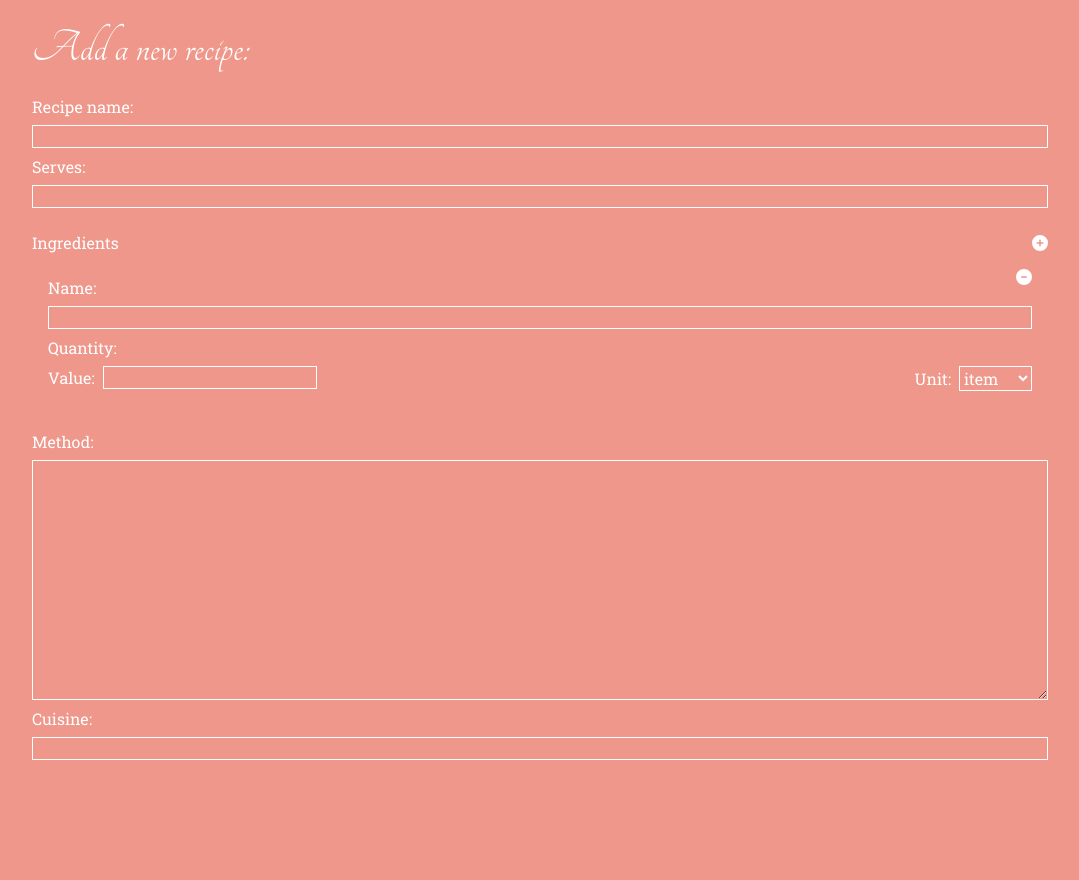
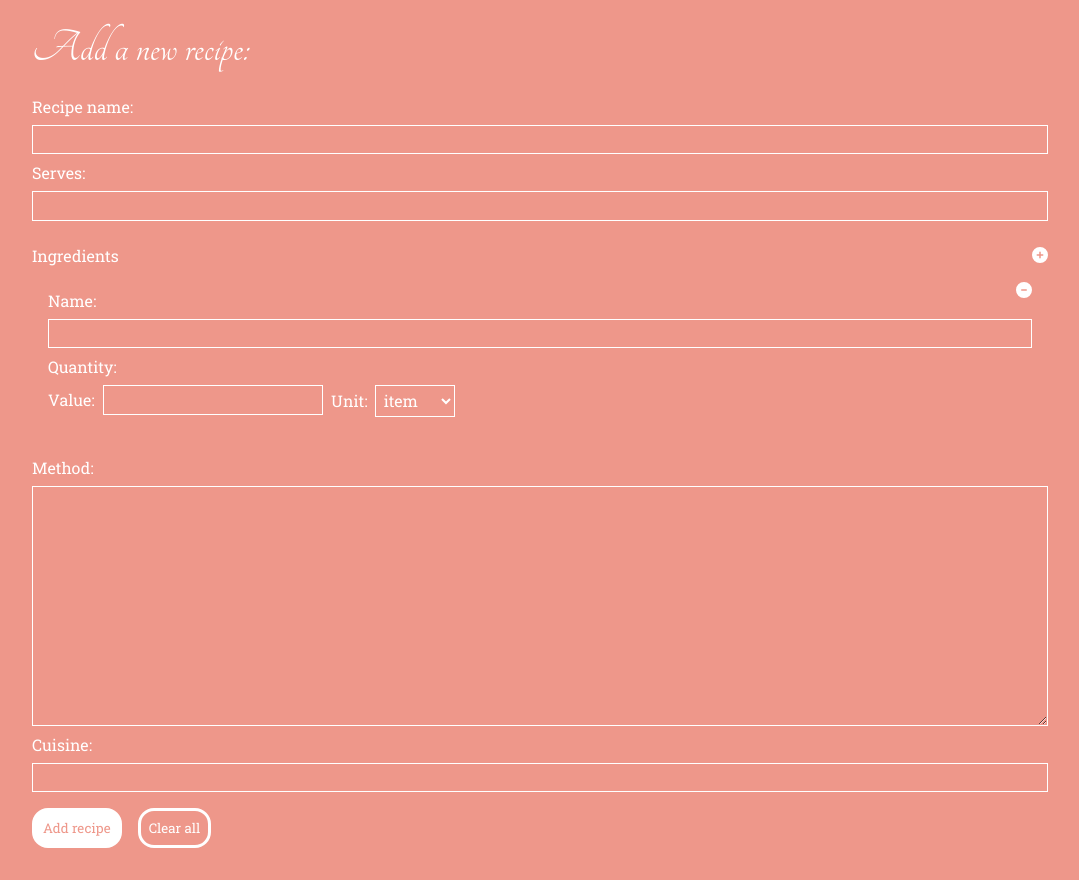
Before and after one commit to nchomeldoe/nats-cookbook, a React (Create React App) app: page /new in a window 1280 px wide. Shown: the part 120-1000 px from the top of the page, without its empty margins (96-1175 px from the left). Before the commit the page ends 912 px from the top, so only its background shows below. Built offline with nearby package versions, Linux system fonts and the light colour scheme.

Commit message:
created button component and added styling based on props

```diff
--- /dev/null
+++ b/src/components/Button/Button.jsx
@@ -0,0 +1,7 @@
+import "./Button.scss";
+
+const Button = ({ text, type }) => {
+  return <button className={`button button--${type}`}>{text}</button>;
+};
+
+export default Button;
--- /dev/null
+++ b/src/components/Button/Button.scss
@@ -0,0 +1,26 @@
+@use "../../assets/sass/_variables.scss" as *;
+
+.button {
+  border-radius: 1rem;
+  padding: 0.5rem;
+  border: 0.2rem solid $color-primary;
+  font-family: $font-secondary;
+
+  &--primary {
+    background-color: $color-primary;
+    color: $color-secondary;
+    &:hover {
+      background-color: $color-secondary;
+      color: $color-primary;
+    }
+  }
+
+  &--secondary {
+    background-color: $color-secondary;
+    color: $color-primary;
+    &:hover {
+      background-color: $color-primary;
+      color: $color-secondary;
+    }
+  }
+}
--- a/src/components/IngredientFormItem/IngredientFormItem.scss
+++ b/src/components/IngredientFormItem/IngredientFormItem.scss
@@ -13,7 +13,7 @@
   &__input {
     margin-top: 0.5rem;
     margin-right: 0.5rem;
-    padding: 0;
+    padding: 0.2rem;
     border: 0.02rem solid $color-primary;
     outline: 0;
     font-size: 100%;
@@ -44,6 +44,5 @@
 
   &__quantity-container {
     display: flex;
-    justify-content: space-between;
   }
 }
--- a/src/components/RecipeForm/RecipeForm.jsx
+++ b/src/components/RecipeForm/RecipeForm.jsx
@@ -2,6 +2,7 @@ import { useState } from "react";
 import { FontAwesomeIcon } from "@fortawesome/react-fontawesome";
 import { faCirclePlus } from "@fortawesome/free-solid-svg-icons";
 import IngredientFormItem from "../IngredientFormItem/IngredientFormItem";
+import Button from "../Button/Button";
 import "./RecipeForm.scss";
 
 const RecipeForm = () => {
@@ -86,6 +87,10 @@ const RecipeForm = () => {
         id="cuisine"
         name="cuisine"
       />
+      <div className="recipe-form__buttons-container">
+        <Button text="Add recipe" type="primary" />
+        <Button text="Clear all" type="secondary" />
+      </div>
     </form>
   );
 };
--- a/src/components/RecipeForm/RecipeForm.scss
+++ b/src/components/RecipeForm/RecipeForm.scss
@@ -14,7 +14,7 @@
   &__input {
     margin-top: 0.5rem;
     margin-right: 0.5rem;
-    padding: 0;
+    padding: 0.2rem;
     border: 0.02rem solid $color-primary;
     outline: 0;
     font-size: 100%;
@@ -53,4 +53,10 @@
     font-family: $font-secondary;
     color: $color-primary;
   }
+
+  &__buttons-container {
+    margin-top: 1rem;
+    display: flex;
+    gap: 1rem;
+  }
 }
--- a/src/containers/NewRecipe/NewRecipe.scss
+++ b/src/containers/NewRecipe/NewRecipe.scss
@@ -5,7 +5,6 @@
   display: flex;
   flex-direction: column;
   min-width: 80vw;
-  max-width: 200rem;
 
   &__header {
     font-family: $font-primary;
--- a/src/containers/RecipeCardContainer/RecipeCardContainer.jsx
+++ b/src/containers/RecipeCardContainer/RecipeCardContainer.jsx
@@ -2,6 +2,7 @@ import { useState, useEffect } from "react";
 import { Link } from "react-router-dom";
 import "./RecipeCardContainer.scss";
 import RecipeCard from "../../components/RecipeCard/RecipeCard";
+import Button from "../../components/Button/Button";
 
 const RecipeCardContainer = () => {
   const [recipes, setRecipes] = useState([]);
@@ -42,9 +43,11 @@ const RecipeCardContainer = () => {
   return (
     <div className="recipe-card-container">
       <div className="recipe-card-container__top-line">
-        <h2 className="recipe-card-container__header">My recipes</h2>
+        <h2 className="recipe-card-container__header">
+          {recipes.length > 0 ? "My recipes" : "Loading recipes..."}
+        </h2>
         <Link to="/new">
-          <button className="recipe-card-container__button">Add recipe</button>
+          <Button text="Add recipe" type="primary" />
         </Link>
       </div>
       <div className="recipe-card-container__recipes">
--- a/src/containers/RecipeCardContainer/RecipeCardContainer.scss
+++ b/src/containers/RecipeCardContainer/RecipeCardContainer.scss
@@ -4,26 +4,11 @@
   margin-top: 2rem;
   display: flex;
   flex-direction: column;
-  max-width: 200rem;
+  min-width: 80vw;
 
   &__top-line {
     display: flex;
     justify-content: space-between;
-  }
-
-  &__button {
-    border: none;
-    background-color: $color-primary;
-    color: $color-secondary;
-    border-radius: 1rem;
-    padding: 0.5rem;
-    border: 0.2rem solid $color-primary;
-    font-family: $font-secondary;
-
-    &:hover {
-      background-color: $color-secondary;
-      color: $color-primary;
-    }
   }
 
   &__header {
```
